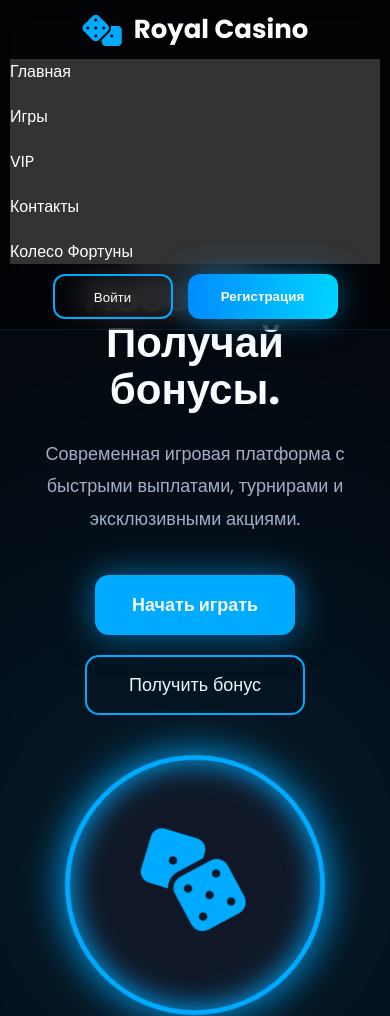
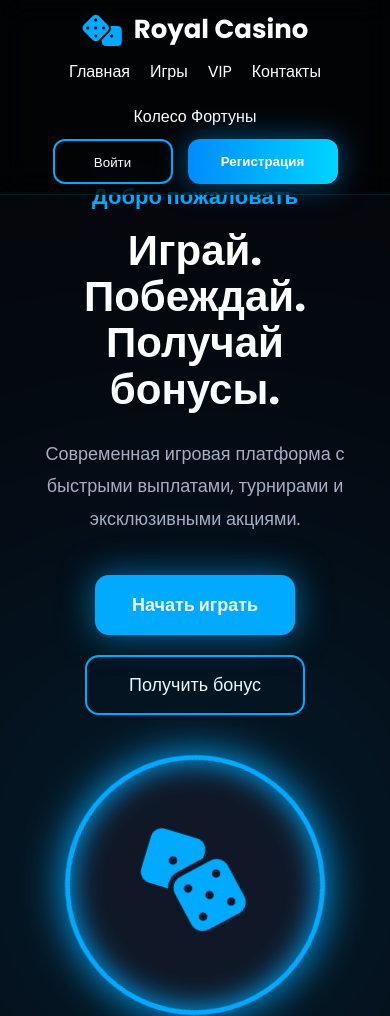
Before and after one commit to david223-ctrl/royal-casino0, a plain HTML site: page index.html in a window 390 px wide. Shown: the top 1016 px of the page. Drawn offline with Linux system fonts and the light colour scheme.

Commit message:
Update style.css

```diff
--- a/style.css
+++ b/style.css
@@ -1540,9 +1540,9 @@ margin-top:40px;
 
     .nav-menu {
         display: none; /* Սա փակում է մենյուն */
-        flex-direction: column;
-        width: 100%;
-        background: #333;
+
+
+
     }
     .nav-menu.active {
         display: flex; /* Սա բացում է մենյուն */
```
